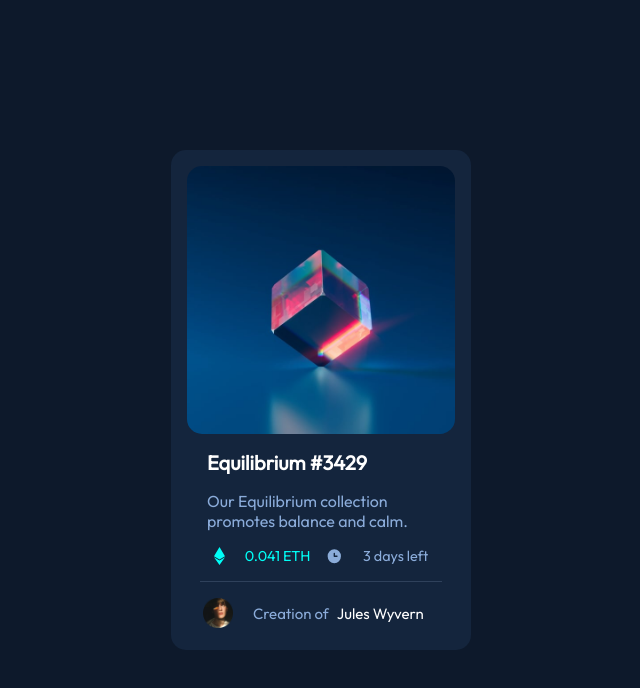
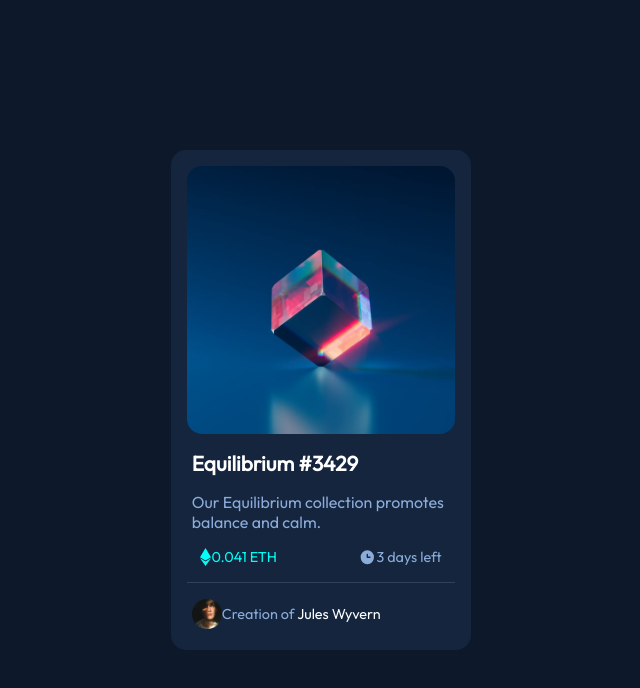
Before and after one commit to ieatn/NFT-preview-card-component, a plain HTML site: page index.html in a window 1280 px wide. Shown: the whole page, without its empty margins (319-959 px from the left). Drawn offline with Linux system fonts and the light colour scheme.

Commit message:
finished 2nd draft

```diff
--- a/index.html
+++ b/index.html
@@ -19,9 +19,10 @@
         <img class="eye" src="images/icon-view.svg" alt="eye icon" >
       </div>
 
-      <h1>Equilibrium #3429</h1>
-
-      <p class="blue-text">Our Equilibrium collection promotes balance and calm.</p>
+      <div class="card-body">
+        <h1>Equilibrium #3429</h1>
+        <p class="blue-text">Our Equilibrium collection promotes balance and calm.</p>
+      </div>
 
       <div class="icon-row">
         <div class="flex-group">
--- a/style.css
+++ b/style.css
@@ -30,9 +30,9 @@ body {
     padding: 1rem;
     background-color: var(--Very-dark-blue-card);
 }
-/* for eye */
 .image-container {
     border-radius: 15px;
+    /* for eye */
     position: relative;
     display: flex;
     justify-content: center;
@@ -40,7 +40,6 @@ body {
 }
 .image-container:hover {
     background-color: var(--Cyan);
-    z-index: 1;
 }
 .card-img {
     width: 100%;
@@ -53,19 +52,20 @@ body {
 }
 .eye {
     z-index: 0;
+    /* absolute auto centers */
     position: absolute;
 }
+.card-body {
+    margin-left: 0.3rem;
+}
 .card h1 {
-    font-size: 20px;
+    font-size: 1.3rem;
     font-weight: 700;
     color: var(--White);
-    margin-left: 20px;
+    margin-bottom: 1rem;
 }
 .card h1:hover {
     color: var(--Cyan);
-}
-.card p {
-    margin-left: 20px;
 }
 .blue-text {
     color: var(--Soft-blue);
@@ -77,7 +77,7 @@ body {
 /* icons */
 
 .icon-row {
-    width: 80%;
+    width: 90%;
     display: flex;
     justify-content: space-between;
     align-items: center;
@@ -98,28 +98,22 @@ body {
 /* creator */
 
 .creator {
-    font-size: 15px;
+    font-size: 0.9rem;
     color: var(--White);
     margin-bottom: 1rem;
-    margin-left: 1rem;
+    margin-left: 0.3rem;
     display: flex;
     align-items: center;
 }
-
 .creator img {
     width: 30px;
 }
-
 .line {
-    width: 90%;
+    width: 100%;
     border-bottom: solid 1px var(--Very-dark-blue-line);
-    display: grid;
-    margin: 0 auto;
 }
-
 .name {
     color: white;
-    margin-left: 0.3rem;
 }
 .name:hover {
     color: var(--Cyan);
```
